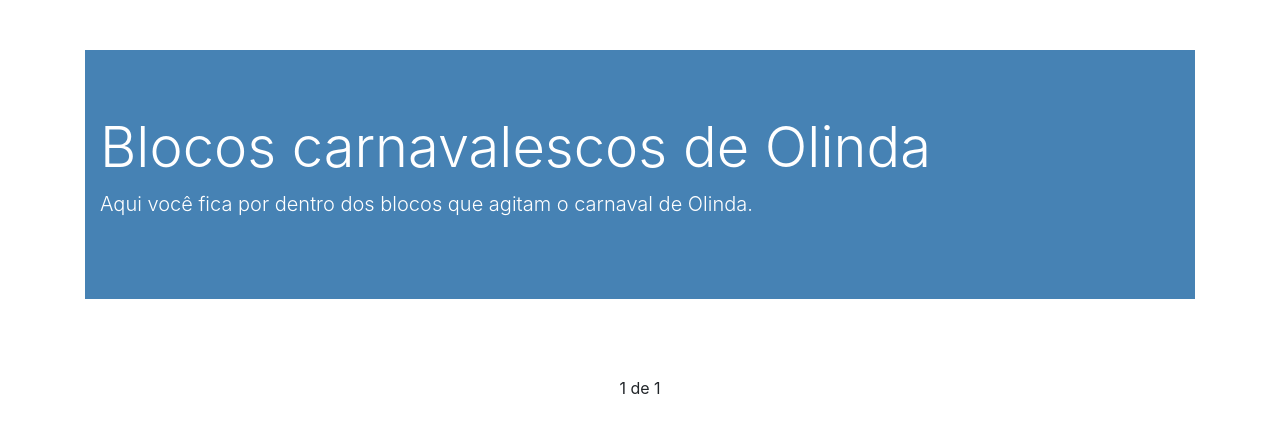
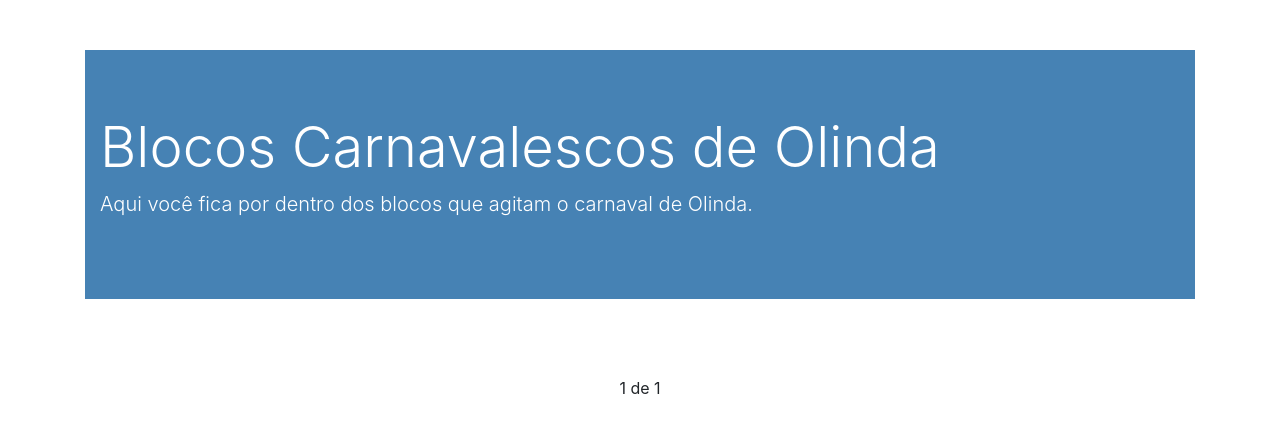
Before and after one commit to isaacdias/blocos-olinda, a Django app: page / in a window 1280 px wide. Shown: the part 56-477 px from the top of the page. Run offline with Django 3.2, Linux system fonts and the light colour scheme; data that the repository does not hold is empty; some libraries are stand-ins or nearby versions.

Commit message:
Correcao texto

```diff
--- a/blog/templates/blog/post_list.html
+++ b/blog/templates/blog/post_list.html
@@ -5,7 +5,7 @@
 <div class="container">
     <div class="jumbotron jumbotron-fluid">
         <div class="container">
-            <h1 class="display-4">Blocos carnavalescos de Olinda</h1>
+            <h1 class="display-4">Blocos Carnavalescos de Olinda</h1>
             <p class="lead">Aqui você fica por dentro dos blocos que agitam o carnaval de Olinda.</p>
         </div>
     </div>
```
